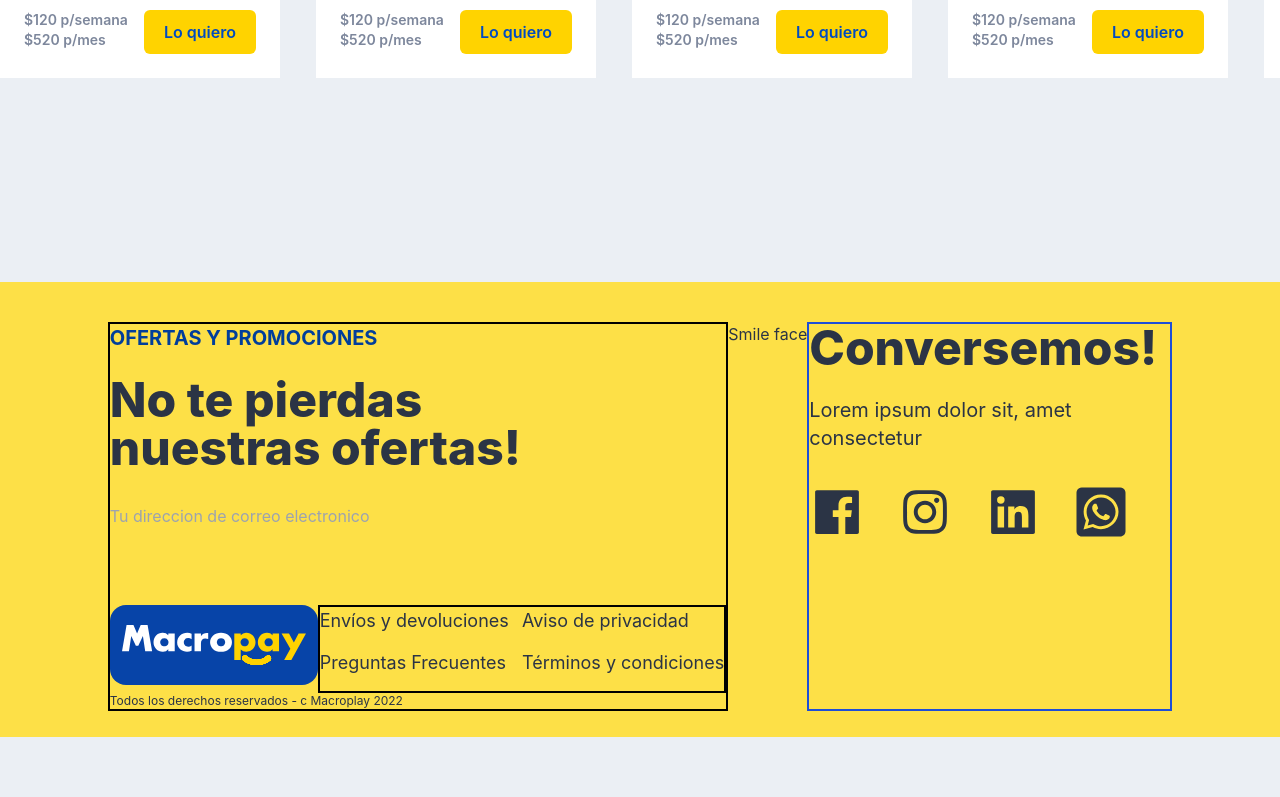
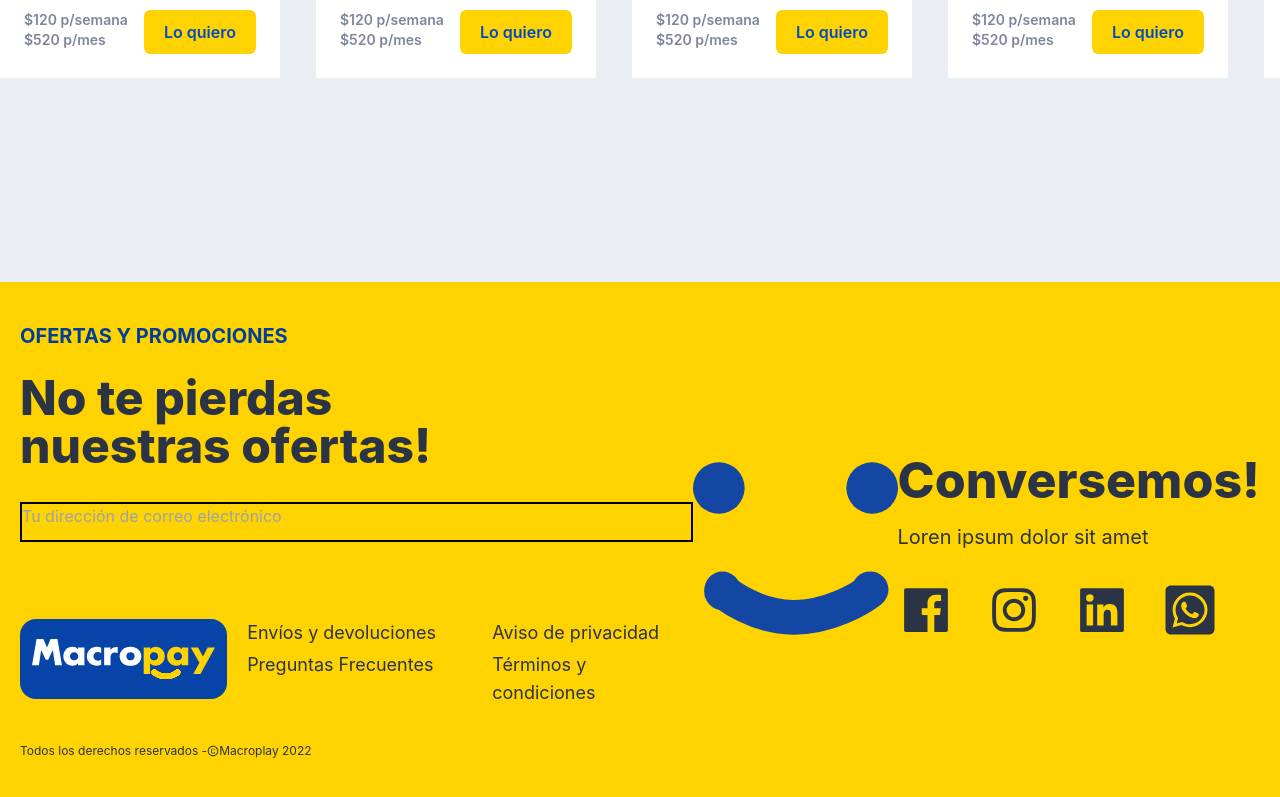
Before and after one commit to Alessag/frontend-challenge, a React (Vite) app: page / in a window 1280 px wide. Shown: the part 2305-3102 px from the top of the page. Before the commit the page ends 3042 px from the top, so only its background shows below. Built offline with nearby package versions, Linux system fonts and the light colour scheme.

Commit message:
Responsive footer

```diff
--- a/src/common/components/footer/Footer.tsx
+++ b/src/common/components/footer/Footer.tsx
@@ -1,16 +1,19 @@
-import logo from "../../../assets/logo.svg";
 import {
   AiFillFacebook,
   AiOutlineInstagram,
   AiFillLinkedin,
+  AiOutlineCopyrightCircle,
 } from "react-icons/ai";
 import { FaWhatsappSquare } from "react-icons/fa";
 
+import logo from "../../../assets/logo.svg";
+import smile from "../../../assets/smile.svg";
+
 export const Footer = () => {
   return (
-    <div className="bg-yellow-300 text-blue-3 pt-10 pb-[26px] px-2">
-      <div className="flex flex-col lg:flex-row lg:justify-center">
-        <div className="border-2 border-black flex flex-col max-w-3xl">
+    <div className="bg-yellow- text-blue-3 pb-[26px] py-10 px-5">
+      <div className="flex flex-col lg:flex-row lg:items-center lg:justify-between max-w-[1603px] m-auto">
+        <div className="flex flex-col  lg:max-w-3xl">
           <p className="uppercase text-sm md:text-xl text-blue-4 font-bold mb-3 lg:mb-6">
             Ofertas y promociones
           </p>
@@ -20,12 +23,12 @@ export const Footer = () => {
           </h1>
           <input
             type="text"
-            placeholder="Tu direccion de correo electronico"
-            className="bg-transparent border-b-3 border-black mb-8 lg:mb-[77px]"
+            placeholder="Tu dirección de correo electrónico"
+            className="bg-transparent border-2 border-black pb-3 mb-8 xl:mb-[77px] text-gray-3"
           />
 
-          <div className="flex flex-col md:flex-row justify-between">
-            <div className="bg-blue-1 flex items-center justify-center h-20 w-52 rounded-2xl px-3 mb-2">
+          <div className="flex flex-col md:flex-row justify-start">
+            <div className="bg-blue-1 flex items-center justify-center w-28 xl:w-52 h-10 xl:h-20 rounded-2xl px-3 mb-2 mr-5">
               <img
                 src={logo}
                 alt="Macropay logo"
@@ -33,39 +36,40 @@ export const Footer = () => {
               />
             </div>
 
-            <ul className="border-2 border-black grid grid-cols-1 lg:grid-cols-2 max-w-md text-lg">
+            <ul className="grid grid-cols-1 md:grid-cols-2 md:gap-x-11 max-w-[451px] text-sm xl:text-lg mb-4">
               <li className="mb-1">Envíos y devoluciones</li>
               <li className="mb-1">Aviso de privacidad</li>
               <li className="mb-1">Preguntas Frecuentes</li>
               <li className="mb-1">Términos y condiciones</li>
             </ul>
           </div>
-          <p className="text-xs text-gray-5">
-            Todos los derechos reservados - c Macroplay 2022
+          <p className="flex items-center text-xs text-gray-5 xl:my-4">
+            Todos los derechos reservados - <AiOutlineCopyrightCircle />{" "}
+            Macroplay 2022
           </p>
         </div>
 
-        <div>
-          <p>Smile face </p>
+        <div className="w-[205px] h-[173px] my-4">
+          <img src={smile} alt="smile" className="w-full h-full" />
         </div>
 
-        <div className="border-2 border-blue-700 max-w-[365px]">
-          <p className="text-4xl lg:text-5xl font-extrabold">Conversemos!</p>
-          <p className="text-sm lg:text-xl mt-2 lg:mt-6 mb-3 lg:mb-8">
-            Lorem ipsum dolor sit, amet consectetur
+        <div className="max-w-[365px] max-h-[209px] box-border">
+          <p className="text-4xl xl:text-[50px] font-extrabold">Conversemos!</p>
+          <p className="text-sm xl:text-xl mt-2 xl:mt-[23px] mb-3 xl:mb-[31px]">
+            Loren ipsum dolor sit amet
           </p>
           <ul className="flex">
-            <li className="mr-4 lg:mr-8 cursor-pointer">
-              <AiFillFacebook className="w-7 lg:w-14 h-7 lg:h-14" />
+            <li className="mr-4 xl:mr-8 cursor-pointer">
+              <AiFillFacebook className="w-7 xl:w-14 h-7 xl:h-14" />
             </li>
-            <li className="mr-4 lg:mr-8 cursor-pointer">
-              <AiOutlineInstagram className="w-7 lg:w-14 h-7 lg:h-14" />
+            <li className="mr-4 xl:mr-8 cursor-pointer">
+              <AiOutlineInstagram className="w-7 xl:w-14 h-7 xl:h-14" />
             </li>
-            <li className="mr-4 lg:mr-8 cursor-pointer">
-              <AiFillLinkedin className="w-7 lg:w-14 h-7 lg:h-14" />
+            <li className="mr-4 xl:mr-8 cursor-pointer">
+              <AiFillLinkedin className="w-7 xl:w-14 h-7 xl:h-14" />
             </li>
             <li className="cursor-pointer">
-              <FaWhatsappSquare className="w-7 lg:w-14 h-7 lg:h-14" />
+              <FaWhatsappSquare className="w-7 xl:w-14 h-7 xl:h-14" />
             </li>
           </ul>
         </div>
```
Also changed, not shown: src/assets/smile.svg (added).
